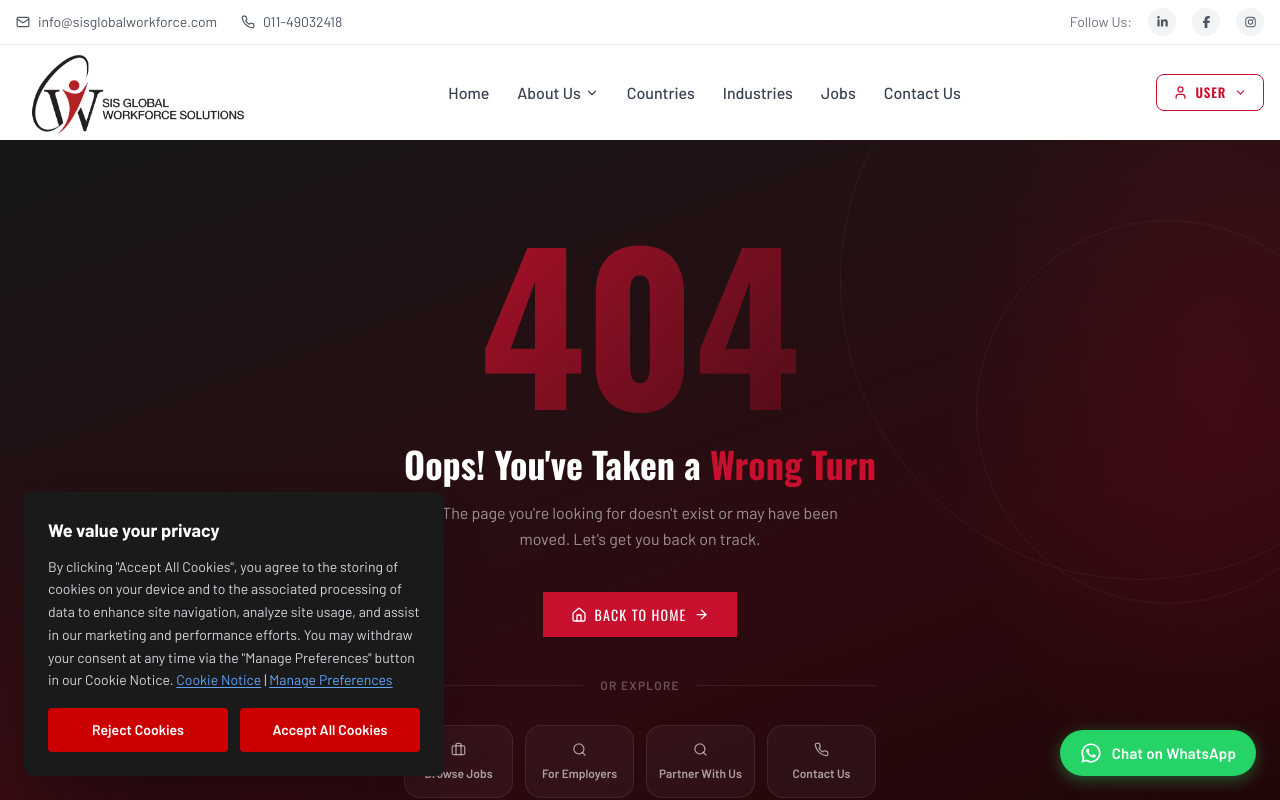
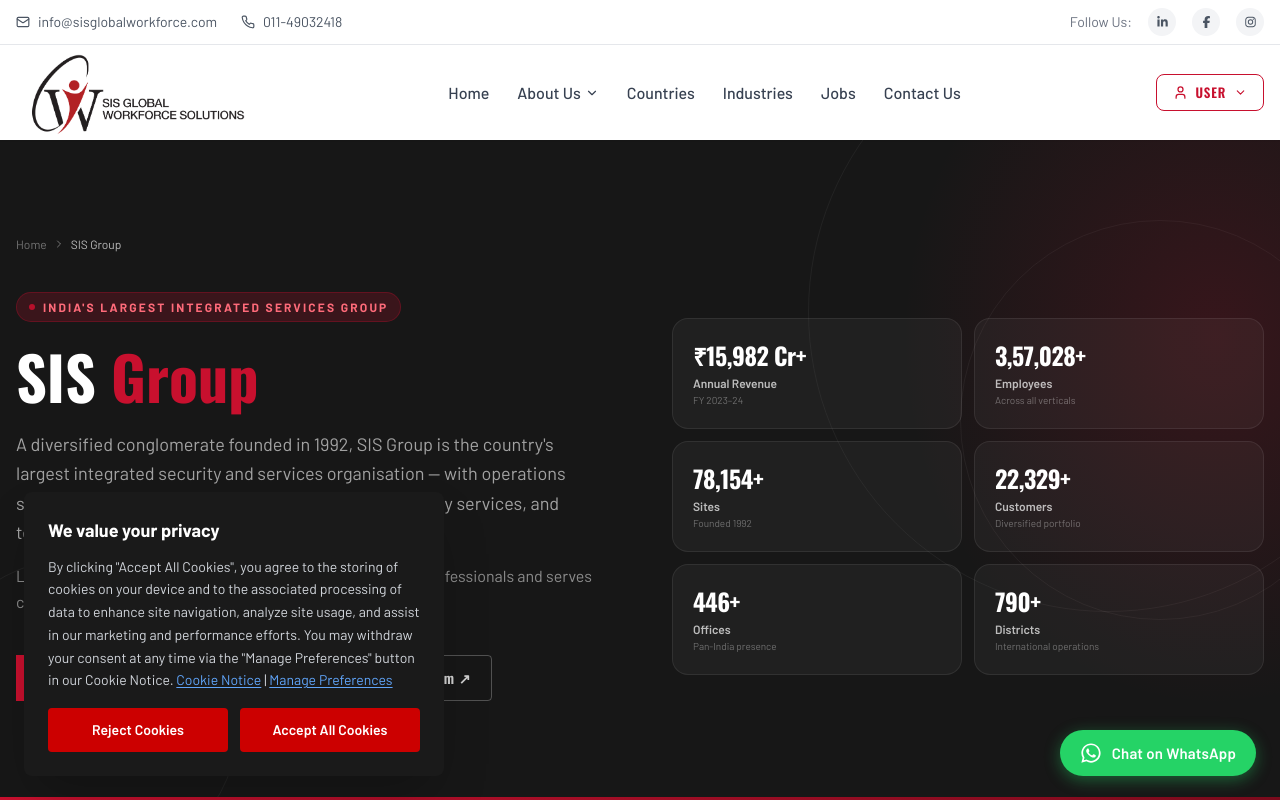
Before and after one commit to hacord15/SisWorkforceV1.2, a Next.js app: page /sis-group in a window 1280 px wide. Before the commit this address had no page. Shown: the top 800 px of the page. Built offline with nearby package versions, Linux system fonts and the light colour scheme.

Commit message:
resizing the font

```diff
--- a/src/app/associate-partner/page.tsx
+++ b/src/app/associate-partner/page.tsx
@@ -53,7 +53,7 @@
   { icon: <TrendingUp size={22} />, title: "Business Growth",    desc: "Co-branded marketing materials, joint pitching support, and lead sharing to grow your business faster." },
   { icon: <Award size={22} />,      title: "SIS Certification",  desc: "Gain official SIS Associate Partner certification — a mark of trust recognised by 5,000+ enterprise clients." },
   { icon: <Users size={22} />,      title: "Training & Support", desc: "Access onboarding training, SOPs, compliance resources, and a dedicated partner success manager." },
-  { icon: <Shield size={22} />,     title: "Compliance Umbrella",desc: "Operate under SIS India Group's compliance framework, reducing your legal and operational risk." },
+  { icon: <Shield size={22} />,     title: "Compliance Umbrella",desc: "Operate under SIS Group's compliance framework, reducing your legal and operational risk." },
 ];
 
 const TESTIMONIALS = [
--- a/src/app/employers/page.tsx
+++ b/src/app/employers/page.tsx
@@ -56,7 +56,7 @@
   { icon: <Shield size={22} />, title: "Full Compliance", desc: "We manage PF, ESI, TDS, labour law compliance and act as employer of record for all contract placements." },
   { icon: <BarChart3 size={22} />, title: "Real-Time Reporting", desc: "Dedicated account managers and weekly dashboards keep you fully informed on placement progress and SLA adherence." },
   { icon: <Briefcase size={22} />, title: "Replacement Guarantee", desc: "Free replacement within 60–90 days if a placed candidate exits for performance reasons." },
-  { icon: <Star size={22} />, title: "Backed by SIS India", desc: "Leveraging 31+ years of operational excellence and 2,50,000+ workforce managed by SIS India Group." },
+  { icon: <Star size={22} />, title: "Backed by SIS India", desc: "Leveraging 31+ years of operational excellence and 2,50,000+ workforce managed by SIS Group." },
 ];
 
 const STEPS = [
--- a/src/app/sis-india-group/page.tsx
+++ b/src/app/sis-group/page.tsx
@@ -181,7 +181,7 @@
             <div className="flex items-center gap-1.5 text-xs text-white/40 mb-10">
               <Link href="/" className="hover:text-white transition-colors">Home</Link>
               <ChevronRight size={12} />
-              <span className="text-white/70">SIS India Group</span>
+              <span className="text-white/70">SIS Group</span>
             </div>
 
             <div className="grid md:grid-cols-2 gap-16 items-center">
@@ -195,10 +195,10 @@
                 </div>
 
                 <h1 className="text-5xl md:text-6xl font-bold leading-[1.04] mb-6" style={{ fontFamily: "var(--font-display)" }}>
-                  SIS India <span className="text-brand-red">Group</span>
+                  SIS <span className="text-brand-red">Group</span>
                 </h1>
                 <p className="text-white/60 text-lg leading-relaxed mb-4">
-                  A diversified conglomerate founded in 1992, SIS India Group is the country&apos;s
+                  A diversified conglomerate founded in 1992, SIS Group is the country&apos;s
                   largest integrated security and services organisation — with operations spanning
                   security, workforce, cash management, facility services, and technology.
                 </p>
@@ -474,7 +474,7 @@
           <div className="grid md:grid-cols-2">
             <div className="flex flex-col justify-center px-12 py-16 text-white relative overflow-hidden" style={{ background: "linear-gradient(135deg,#171717 0%,#262626 100%)" }}>
               <div className="absolute top-0 right-0 w-40 h-40 rounded-full border border-white/5 translate-x-1/2 -translate-y-1/2" />
-              <p className="text-xs font-bold tracking-[0.2em] uppercase mb-3" style={{ color: "rgba(200,16,46,0.8)" }}>SIS India Group</p>
+              <p className="text-xs font-bold tracking-[0.2em] uppercase mb-3" style={{ color: "rgba(200,16,46,0.8)" }}>SIS Group</p>
               <h3 className="text-3xl font-bold mb-4 leading-tight" style={{ fontFamily: "var(--font-display)" }}>Partner with India&apos;s Most Trusted Services Group</h3>
               <p className="text-white/50 text-sm leading-relaxed mb-8">Whether you need security, workforce, cash management or facility services — the SIS Group has a solution for you.</p>
               <a href="https://www.sisindia.com" target="_blank" rel="noopener noreferrer" className="btn-primary w-fit">Visit SIS India ↗</a>
--- a/src/components/sections/ImpactSection.tsx
+++ b/src/components/sections/ImpactSection.tsx
@@ -327,10 +327,10 @@
           </div>
 
           {/* floating pill — placements */}
-          <div className="imp-pill">
+          {/* <div className="imp-pill">
             <span className="imp-pill-num">25K+</span>
             <span className="imp-pill-lbl">Successful Placements</span>
-          </div>
+          </div> */}
 
           {/* floating chip — live indicator */}
           <div className="imp-chip">
--- a/src/components/sections/TechSection.tsx
+++ b/src/components/sections/TechSection.tsx
@@ -85,7 +85,7 @@
               isVisible ? "opacity-100 translate-x-0" : "opacity-0 -translate-x-8"
             }`}
           >
-            <p className="text-xs font-bold tracking-widest uppercase text-white/40 mb-5">
+            <p className="text-lg font-bold tracking-widest uppercase text-white/40 mb-5">
               The platform ensures
             </p>
 
@@ -105,7 +105,7 @@
                   >
                     <Icon size={15} />
                   </div>
-                  <span className="text-white/70 text-xs font-medium leading-snug">{label}</span>
+                  <span className="text-white/70 text-lg font-medium leading-snug">{label}</span>
                 </div>
               ))}
             </div>
@@ -131,7 +131,7 @@
               />
 
               <div className="relative z-10">
-                <p className="text-xs font-bold tracking-widest uppercase text-brand-red/70 mb-2">
+                <p className="text-lg font-bold tracking-widest uppercase text-brand-red/70 mb-2">
                   Employer Benefit
                 </p>
                 <h3
@@ -144,14 +144,14 @@
 
                 <div className="grid grid-cols-2 gap-3 mb-8">
                   {EMPLOYER_BENEFITS.map(({ icon: Icon, label }) => (
-                    <div key={label} className="flex items-center gap-2.5">
+                    <div key={label} className="flex items-center  gap-2.5">
                       <div
                         className="w-7 h-7 rounded-lg flex items-center justify-center flex-shrink-0"
                         style={{ background: "rgba(200,16,46,0.25)", color: "#FF6B7A" }}
                       >
                         <Icon size={13} />
                       </div>
-                      <span className="text-white/70 text-xs font-medium">{label}</span>
+                      <span className="text-white/70 text-lg font-medium">{label}</span>
                     </div>
                   ))}
                 </div>
--- a/src/components/sections/TestimonialsSection.tsx
+++ b/src/components/sections/TestimonialsSection.tsx
@@ -78,7 +78,7 @@
               </div>
 
               {/* Quote text */}
-              <p className="text-brand-grey-600 text-sm leading-relaxed flex-1 mb-7 italic">
+              <p className="text-brand-grey-600 text-lg leading-relaxed flex-1 mb-7 italic">
                 &ldquo;{t.quote}&rdquo;
               </p>
 
--- a/src/components/sections/WhySISSection.tsx
+++ b/src/components/sections/WhySISSection.tsx
@@ -79,7 +79,7 @@
           <div className="absolute inset-0 flex items-center px-8 sm:px-12">
             <div className="max-w-md">
               <p
-                className="text-white text-xl sm:text-2xl font-bold leading-snug drop-shadow"
+                className="text-white text-xl sm:text-3xl font-bold leading-snug drop-shadow"
                 style={{ fontFamily: "var(--font-display)" }}
               >
                 The right talent, at the right time — every time.
--- a/src/components/sections/WorkforceReadinessSection.tsx
+++ b/src/components/sections/WorkforceReadinessSection.tsx
@@ -135,7 +135,7 @@
                 className="object-cover object-center"
               />
               <div className="absolute inset-0 bg-gradient-to-t from-brand-grey-900/40 to-transparent" />
-              <p className="absolute bottom-3 left-4 text-white text-sm font-semibold drop-shadow">
+              <p className="absolute bottom-3 left-4 text-white text-lg font-semibold drop-shadow">
                 Structured module-based training
               </p>
             </div>
@@ -200,7 +200,7 @@
                 className="object-cover object-center"
               />
               <div className="absolute inset-0 bg-gradient-to-t from-brand-grey-900/40 to-transparent" />
-              <p className="absolute bottom-3 left-4 text-white text-sm font-semibold drop-shadow">
+              <p className="absolute bottom-3 left-4 text-white text-lg font-semibold drop-shadow">
                 Productive from the first day on-site
               </p>
             </div>
--- a/src/data/index.ts
+++ b/src/data/index.ts
@@ -23,7 +23,7 @@
   { label: "Home", href: "/" },
   { label: "About Us", href: "/",children: [
       { label: "SIS Global", href: "/sis-global" },
-      { label: "SIS India Group", href: "/sis-india-group" },
+      { label: "SIS Group", href: "/sis-group" },
     ], },
   // {
   //   label: "Solutions",
```
